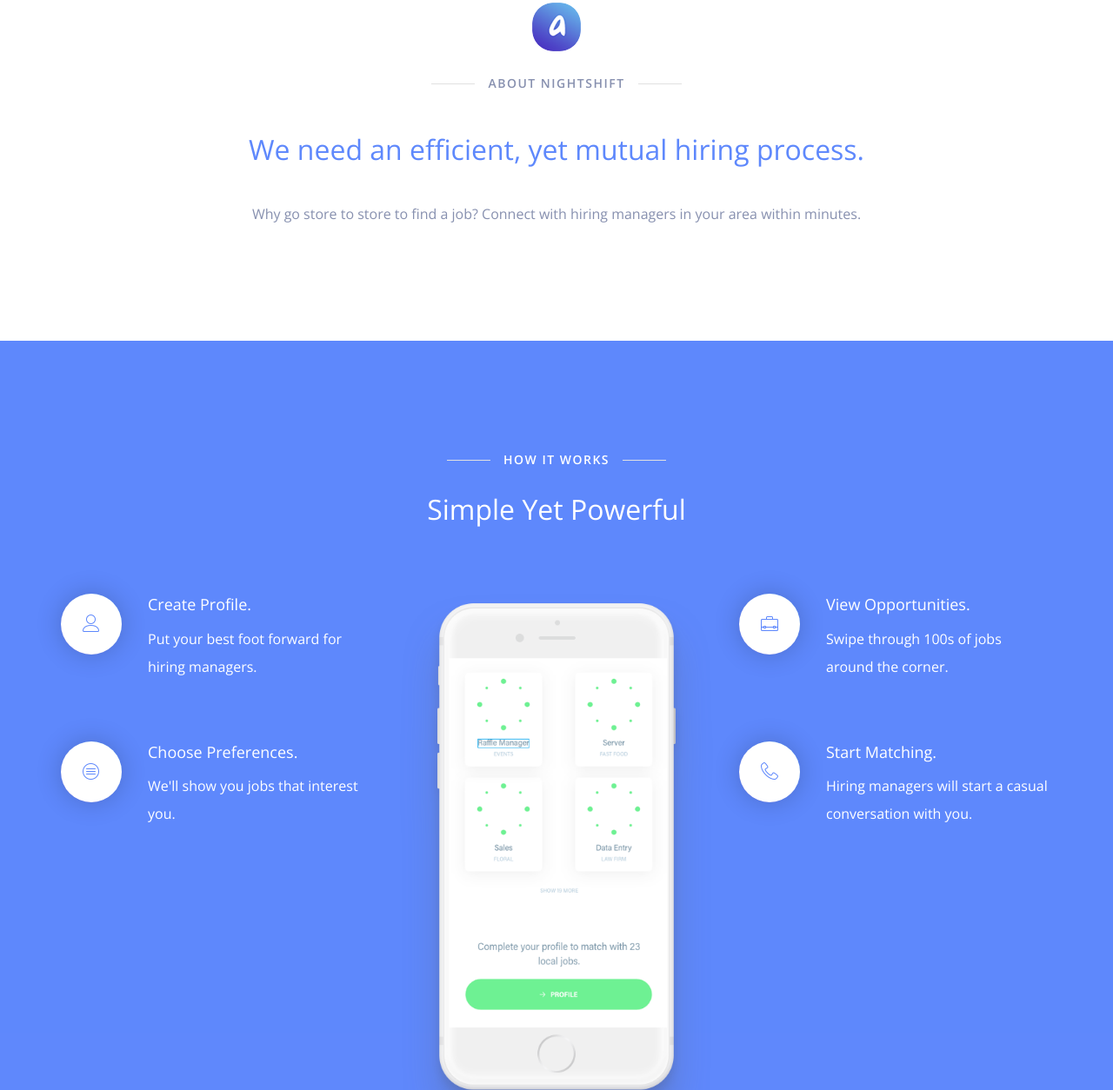
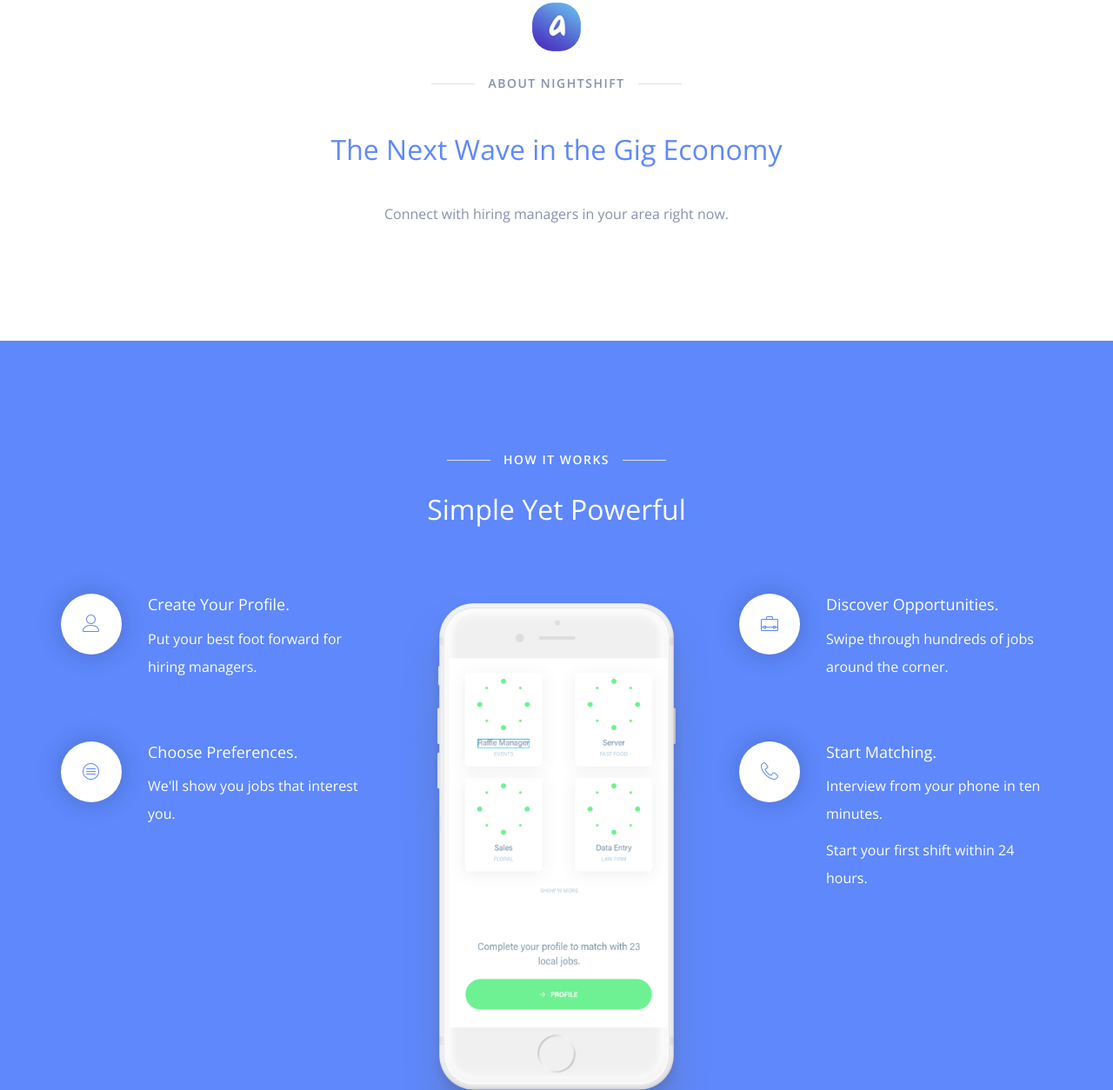
Before and after one commit to talksik/Tinder-for-Jobs, a website: page public/index.html in a window 1280 px wide. Shown: the part 1089-2343 px from the top of the page at 87% size. Drawn offline with nearby package versions, Linux system fonts and the light colour scheme.

Commit message:
changing up landing page text

```diff
--- a/public/index.html
+++ b/public/index.html
@@ -105,14 +105,9 @@
               <div class="space-20"></div>
               <h5 class="title">About Nightshift</h5>
               <div class="space-30"></div>
-              <h3 class="blue-color">
-                We need an efficient, yet mutual hiring process.
-              </h3>
+              <h3 class="blue-color">The Next Wave in the Gig Economy</h3>
               <div class="space-20"></div>
-              <p>
-                Why go store to store to find a job? Connect with hiring
-                managers in your area within minutes.
-              </p>
+              <p>Connect with hiring managers in your area right now.</p>
             </div>
           </div>
         </div>
@@ -223,7 +218,7 @@
               <div class="box-icon">
                 <i class="lnr lnr-user"></i>
               </div>
-              <h4>Create Profile.</h4>
+              <h4>Create Your Profile.</h4>
               <p>Put your best foot forward for hiring managers.</p>
             </div>
             <div class="space-60"></div>
@@ -257,8 +252,8 @@
               <div class="box-icon">
                 <i class="lnr lnr-briefcase"></i>
               </div>
-              <h4>View Opportunities.</h4>
-              <p>Swipe through 100s of jobs around the corner.</p>
+              <h4>Discover Opportunities.</h4>
+              <p>Swipe through hundreds of jobs around the corner.</p>
             </div>
             <div class="space-60"></div>
             <div class="service-box wow fadeInUp" data-wow-delay="0.4s">
@@ -266,7 +261,8 @@
                 <i class="lnr lnr-phone-handset"></i>
               </div>
               <h4>Start Matching.</h4>
-              <p>Hiring managers will start a casual conversation with you.</p>
+              <p>Interview from your phone in ten minutes.</p>
+              <p>Start your first shift within 24 hours.</p>
             </div>
             <div class="space-60"></div>
             <!-- <div class="service-box wow fadeInUp" data-wow-delay="0.6s">
@@ -789,16 +785,16 @@
             <div class="col-xs-12 col-md-5">
               <!-- Link back to Colorlib can't be removed. Template is licensed under CC BY 3.0. -->
               <span
-                >Copyright &copy;
+                >Copyright Nightshift &copy;
                 <script>
                   document.write(new Date().getFullYear());
                 </script>
-                All rights reserved | This template is made with
+                <!-- All rights reserved | This template is made with
                 <i class="lnr lnr-heart" aria-hidden="true"></i> by
                 <a href="https://colorlib.com" target="_blank"
                   >Colorlib</a
                 ></span
-              >
+              > -->
               <!-- Link back to Colorlib can't be removed. Template is licensed under CC BY 3.0. -->
               <div class="space-30 hidden visible-xs"></div>
             </div>
```
